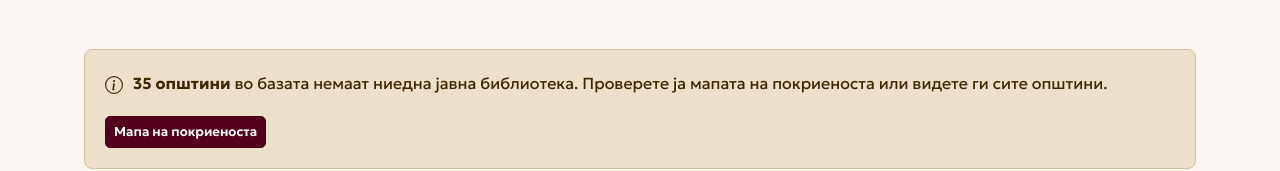
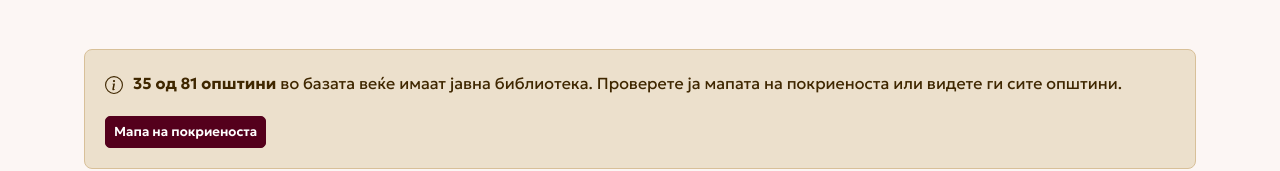
Before and after one commit to gocemitevski/mk-libraries, a Next.js app: page / in a window 1280 px wide. Shown: the part 608-779 px from the top of the page. Built offline with nearby package versions, Linux system fonts and the light colour scheme.

Commit message:
State the coverage alert positively

```diff
--- a/app/page.tsx
+++ b/app/page.tsx
@@ -4,7 +4,7 @@ import { Icon } from '@/components/icon';
 import { SearchBox } from '@/components/search-box';
 import { TypeBadge } from '@/components/library-card';
 import { JsonLd, websiteJsonLd } from '@/lib/seo';
-import { coverage, places, publicLibraries, stats, typeGroups, uncoveredMunicipalities } from '@/lib/data';
+import { coverage, places, publicLibraries, stats, typeGroups } from '@/lib/data';
 import { searchIndex } from '@/lib/search';
 import { formatNumber } from '@/lib/format';
 
@@ -83,7 +83,10 @@ export default function HomePage() {
         <section className="alert alert-warning d-flex flex-wrap align-items-center gap-3 mb-5" role="note">
           <div className="flex-grow-1">
             <Icon name="info-circle" size={18} className="me-2" />
-            <strong>{uncoveredMunicipalities.length} општини</strong> во базата немаат ниедна јавна библиотека.
+            <strong>
+              {stats.geography.coverage.withLibrary} од {stats.geography.coverage.municipalities} општини
+            </strong>{' '}
+            во базата веќе имаат јавна библиотека.
             Проверете ја мапата на покриеноста или видете ги сите општини.
           </div>
           <Link href="/opstini/" className="btn btn-sm btn-primary">
```
